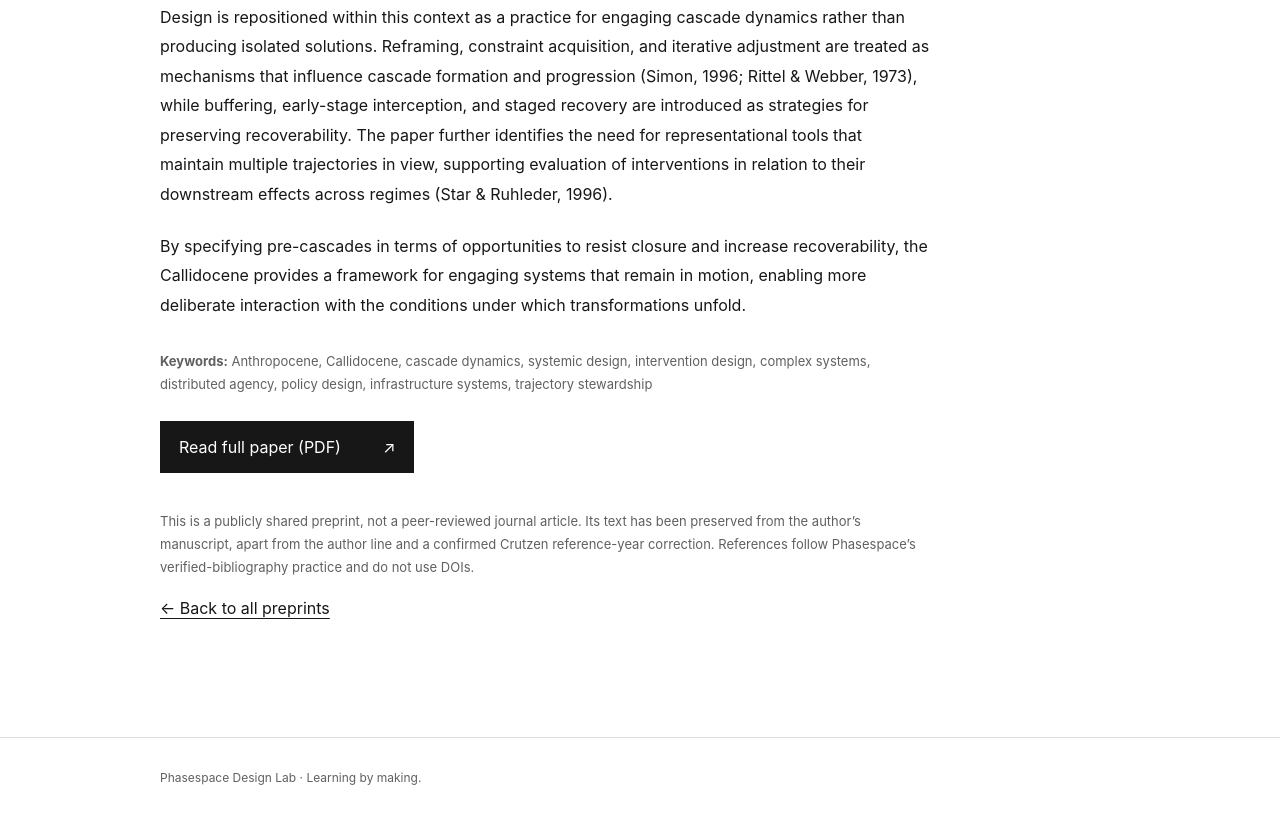
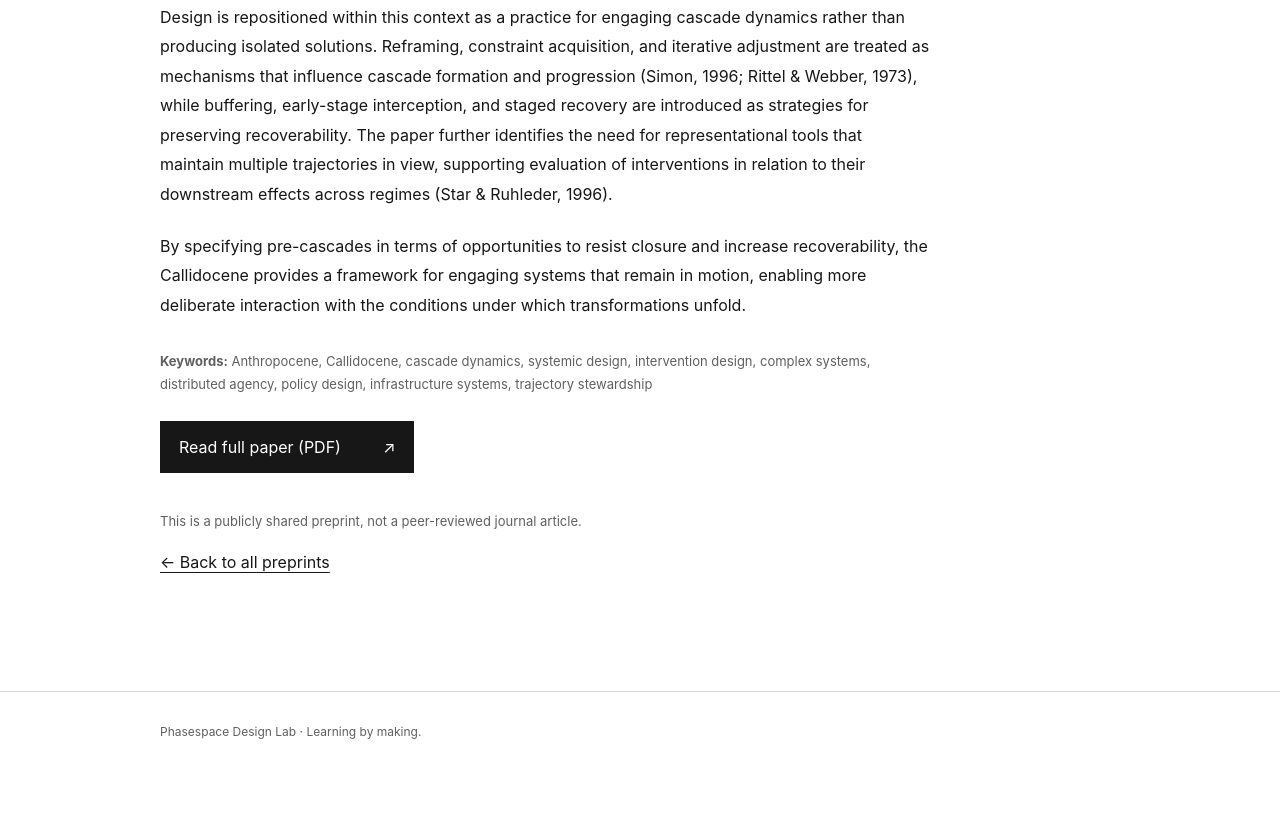
Before and after one commit to sruecker01/Phasespace-Design-Lab, a plain HTML site: page preprints/design-in-the-age-of-cascades/index.html in a window 1280 px wide. Shown: the part 1181-2005 px from the top of the page. After the commit the page ends 1963 px from the top, so only its background shows below. Drawn offline with Linux system fonts and the light colour scheme.

Commit message:
Simplify preprint notice on cascade article page

```diff
--- a/preprints/design-in-the-age-of-cascades/index.html
+++ b/preprints/design-in-the-age-of-cascades/index.html
@@ -63,7 +63,7 @@ footer {border-top:1px solid var(--line);padding:30px 0 40px;color:var(--muted);
 </section>
 <p class="keywords"><strong>Keywords:</strong> Anthropocene, Callidocene, cascade dynamics, systemic design, intervention design, complex systems, distributed agency, policy design, infrastructure systems, trajectory stewardship</p>
 <a class="action" href="design-in-the-age-of-cascades.pdf" type="application/pdf">Read full paper (PDF) <span aria-hidden="true">↗</span></a>
-<p class="note">This is a publicly shared preprint, not a peer-reviewed journal article. Its text has been preserved from the author’s manuscript, apart from the author line and a confirmed Crutzen reference-year correction. References follow Phasespace’s verified-bibliography practice and do not use DOIs.</p>
+<p class="note">This is a publicly shared preprint, not a peer-reviewed journal article.</p>
 <p><a href="/preprints/">← Back to all preprints</a></p>
 </main><footer><div class="wrap">Phasespace Design Lab · Learning by making.</div></footer>
 </body></html>
```
